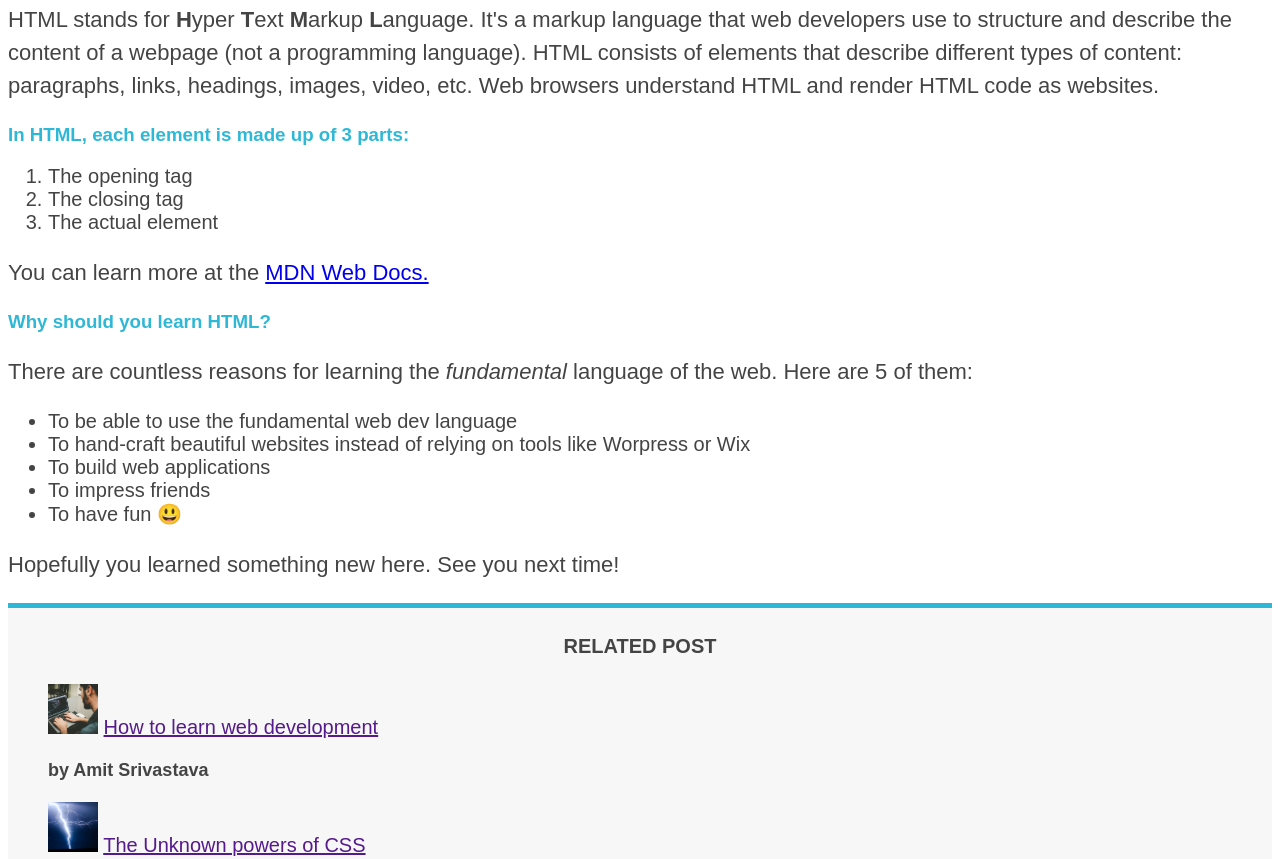
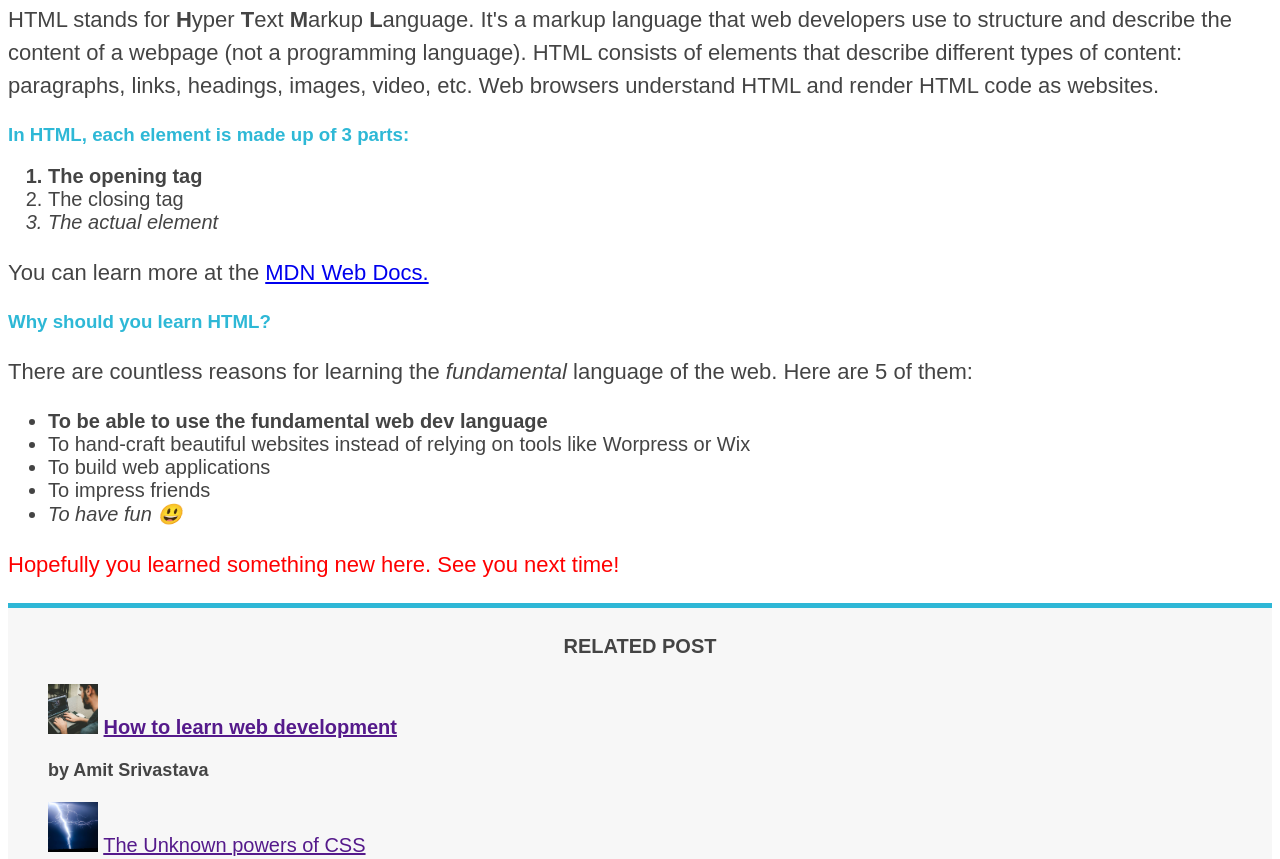
Before and after one commit to akash-chandel-jnp/FrontEnd_recap, a plain HTML site: page Section2/03-CSS-Fundamentals/index.html in a window 1280 px wide. Shown: the part 667-1526 px from the top of the page. Drawn offline with Linux system fonts and the light colour scheme.

Commit message:
pseudo class selectors

```diff
--- a/Section2/03-CSS-Fundamentals/index.html
+++ b/Section2/03-CSS-Fundamentals/index.html
@@ -59,7 +59,7 @@
 
 			<h3>In HTML, each element is made up of 3 parts:</h3>
 			<ol>
-				<li>The opening tag</li>
+				<li class="first-li">The opening tag</li>
 				<li>The closing tag</li>
 				<li>The actual element</li>
 			</ol>
--- a/Section2/03-CSS-Fundamentals/style.css
+++ b/Section2/03-CSS-Fundamentals/style.css
@@ -87,3 +87,33 @@ aside {
 /* body {
 	background-color: rgb(221, 221, 243);
 } */
+
+/* .first-li {
+	font-weight: bold;
+} */
+
+/* pseudo class */
+li:first-child {
+	font-weight: bold;
+}
+li:last-child {
+	font-style: italic;
+}
+
+/* li:nth-child(2) {
+	color: red;
+} */
+
+/* li:nth-child(odd) {
+	color: green;
+} */
+
+/* misconception about pseudo class:  */
+article p:first-child {
+	/*trying to select to selet the p element if it is the first child element of the article element*/
+	color: red;
+} /* The above will not work as p  is not the first child of the article element , rather header is the first child */
+
+article p:last-child {
+	color: red;
+}
```
